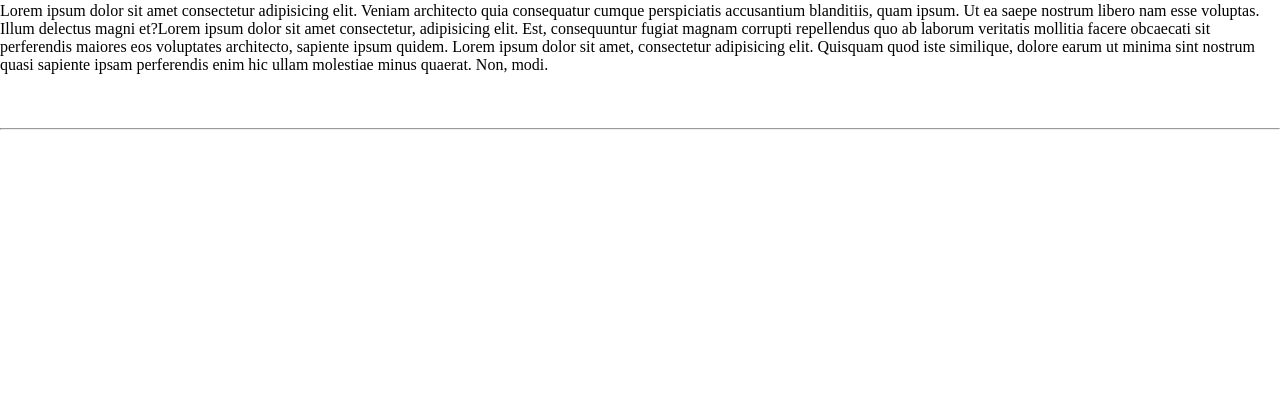
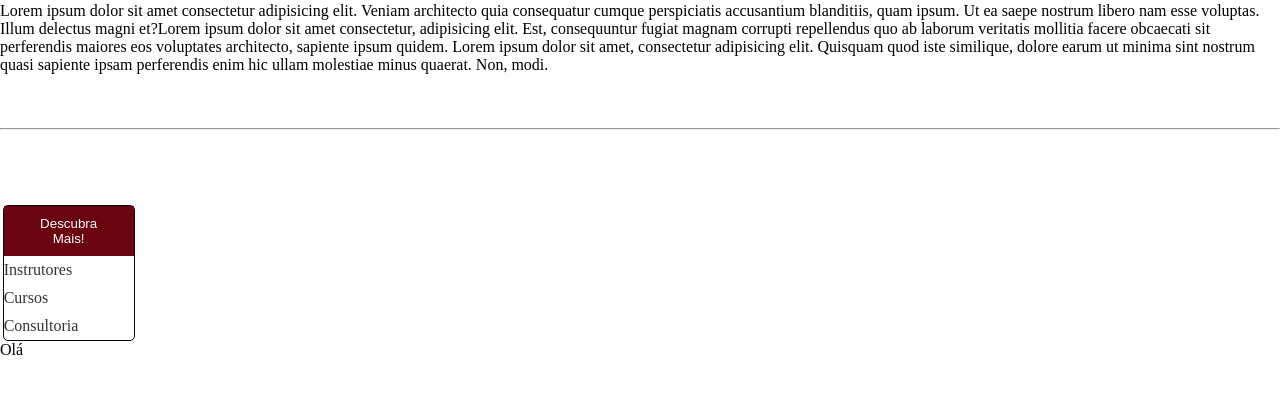
Before and after one commit to samekmd/Pumpkin-mk, a Flask app: page /Comece in a window 1280 px wide. Shown: the part 179-573 px from the top of the page. Run offline with Flask 3, Linux system fonts and the light colour scheme.

Commit message:
UPDATE COMECE
Continuação da estrutura da página, a funcionalidade em Js já está funcionando, porém a estilização ainda não está completa.

```diff
--- /dev/null
+++ b/static/dropdown.js
@@ -0,0 +1,12 @@
+document.addEventListener('DOMContentLoaded', function () {
+    var dropdownButton = document.getElementById('dropdownButton');
+    var dropdownMenu = document.getElementById('dropdownMenu');
+
+    dropdownButton.addEventListener('click', function () {
+        if (dropdownMenu.style.display === 'block') {
+            dropdownMenu.style.display = 'none';
+        } else {
+            dropdownMenu.style.display = 'block';
+        }
+    });
+});
--- a/static/estilo.css
+++ b/static/estilo.css
@@ -643,10 +643,60 @@
 .comece_intro{
   margin-top: 2%;
 }
+.geral_comece{
+  display: flex;
+  flex-direction: row;
+}
 
 /* Começo do Dropdown Bootstrap */
+.custom-dropdown {
+  position: relative;
+  display: inline-block;
+  border: 1px solid #03071E;
+  border-radius: 5px;
+  margin-top: 75px;
+  margin-left:2% ;
+}
+.custom-dropdown li{
+  list-style-type: none;
+}
 
+.custom-dropdown .dropdown-toggle {
+  background-color: #6A040F;
+  color: #fff;
+  padding: 10px 20px;
+  border: none;
+  cursor: pointer;
+}
 
+.custom-dropdown .dropdown-toggle:hover {
+  background-color: #D00000;
+}
+
+.custom-dropdown .dropdown-menu {
+  display: none;
+  position: absolute;
+  background-color: #FFBA08;
+  border: 1px solid #ccc;
+  border-radius: 4px;
+  padding: 10px;
+  z-index: 1;
+}
+
+.custom-dropdown .dropdown-item {
+  color: #333;
+  text-decoration: none;
+  display: block;
+  padding: 5px 0;
+}
+
+.custom-dropdown .dropdown-item:hover {
+  background-color: #FFBA08;
+}
+
+.custom-dropdown.show .dropdown-menu {
+  display: block;
+}
 
 
 
@@ -655,5 +705,38 @@
 
 /* Fim do Dropdown Bootsrap */
 
+/* Inicio do Conteúdo do dropdown */
+.conteudo_instrutores_dropdown{
+  /* width: 80%; */
+  display: flex;
+  flex-direction: row;
+  float: left;
+  margin-left:50%;
+  margin-bottom: 10%;
+
+}
+
+.conteudo_cursos_dropdown{
+  display: flex;
+  flex-direction: row;
+  float: left;
+  margin-left:50%;
+  margin-bottom: 10%;
+
+}
+
+.conteudo_consultoria_dropdown{
+  display: flex;
+  flex-direction: row;
+  float: left;
+  margin-left:50%;
+  margin-bottom: 10%;
+
+}
+
+
+
+/* Fim do Conteúdo do dropdown */
+
 
 /* Fim da página Comece */
--- a/static/script.js
+++ b/static/script.js
@@ -50,3 +50,5 @@
         card.style.display = 'block';
     });
 });
+
+//Dropdown página comece
--- a/templates/biotipos.html
+++ b/templates/biotipos.html
@@ -1,6 +1,7 @@
 {% extends 'base.html'%}
 
 {% block main %}
+
 
 <section class="biotipos_header">
 
@@ -59,7 +60,7 @@
             <div class="card_bio"><h1>SLIDE 3</h1></div>
         </div>
 
-        <script>
+         <script>
             const radioButtons = document.querySelectorAll('.btn-check');
 radioButtons.forEach((radioButton, index) => {
     radioButton.addEventListener('change', () => {
--- a/templates/comece.html
+++ b/templates/comece.html
@@ -3,6 +3,7 @@
 
 
 {% block main %}
+<head> <script type="text/javascript" src="../static/dropdown.js" defer></script></head>
 
 <section class="comece_header">
 
@@ -16,12 +17,69 @@
 <br>
 <br>
 <hr>
+<div class="geral_comece">
 
-<section class="comece_drop">
+    <section class="comece_drop">
 
+    <div class="custom-dropdown">
+        <button class="dropdown-toggle" id="dropdownButton" type="button" onclick="toggleMenu()">
+            Descubra Mais!
+        </button>
+        <ul class="custom-dropdown-menu" id="dropdownMenu">
+            <li><a class="dropdown-item"  onclick="showSection('conteudo_instrutores_dropdown')">Instrutores</a></li>
+            <li><a class="dropdown-item"  onclick="showSection('comece_cursos_dropdown')">Cursos</a></li>
+            <li><a class="dropdown-item"  onclick="showSection('comece_consultoria_dropdown')">Consultoria</a></li>
+        </ul>
+    </div>
 
+    <section class="conteudo-dropdown" id="conteudo_instrutores_dropdown">
+        <div class="comece_instrutores">
+            Olá
+        </div>
+    </section>
 
+    <section class="conteudo-dropdown" id="comece_cursos_dropdown">
+        <div class="comece_cursos">
+            Tudo
+        </div>
+    </section>
 
+    <section class="conteudo-dropdown" id="comece_consultoria_dropdown">
+        <div class="comece_consultoria">
+            Bem?
+        </div>
+    </section>
 
-</section>
+    <script>
+       // Esconder todas as seções, exceto a primeira
+    document.addEventListener('DOMContentLoaded', function () {
+        var sections = document.querySelectorAll('.conteudo-dropdown');
+        for (var i = 1; i < sections.length; i++) {
+            sections[i].style.display = 'none';
+        }
+    });
+
+    function toggleMenu() {
+        var dropdownMenu = document.querySelector('.custom-dropdown-menu');
+        dropdownMenu.classList.toggle('show');
+    }
+
+    function showSection(sectionId) {
+        // Esconder todas as seções de conteúdo
+        var sections = document.querySelectorAll('.conteudo-dropdown');
+        for (var i = 0; i < sections.length; i++) {
+            sections[i].style.display = 'none';
+        }
+
+        // Mostrar a seção desejada
+        var selectedSection = document.getElementById(sectionId);
+        if (selectedSection) {
+            selectedSection.style.display = 'block';
+        }
+    }
+
+    </script>
+
+</div>
+
 {% endblock %}
```
